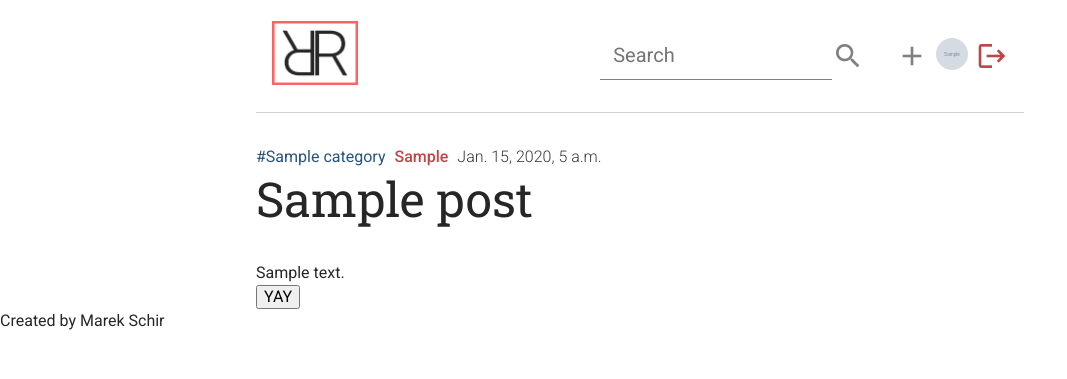
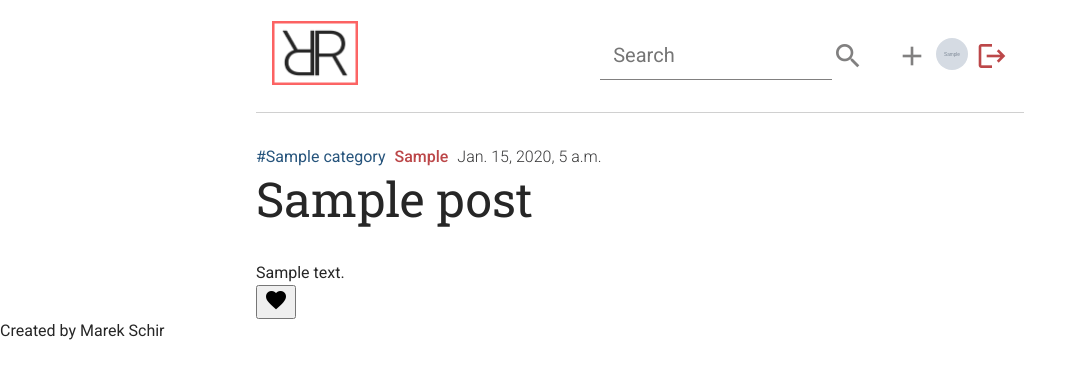
Before and after one commit to schir2/schirus, a Django app: a page that uses blog/templates/blog/components/buttons/like_button.html in a window 1280 px wide. Shown: the top 379 px of the page, without its empty margins (0-1067 px from the left). Run offline with Django 3.2, Linux system fonts and the light colour scheme; a user stored in the database is signed in; tables that the repository leaves empty hold one stand-in row (values such as "Sample post"); grey boxes marked "Sample" are stand-in pictures; some libraries are stand-ins or nearby versions.

Commit message:
replaced placeholder button with material icons

```diff
--- a/blog/templates/blog/components/buttons/like_button.html
+++ b/blog/templates/blog/components/buttons/like_button.html
@@ -2,11 +2,11 @@
     <form method="post" hx-post="{% url 'blog:post-like' pk=post.pk slug=post.slug %}">
         {% csrf_token %}
         <input type="hidden" name="user" value="{{ request.user.pk }}">
-        <button type="submit">
+        <button class="like-button" type="submit">
             {% if post in request.user.likes.all %}
-                YAY
+                <i class="liked material-icons">favorite</i>
             {% else %}
-                NAY
+                <i class="unliked material-icons">favorite_border</i>
             {% endif %}
         </button>
     </form>
```
